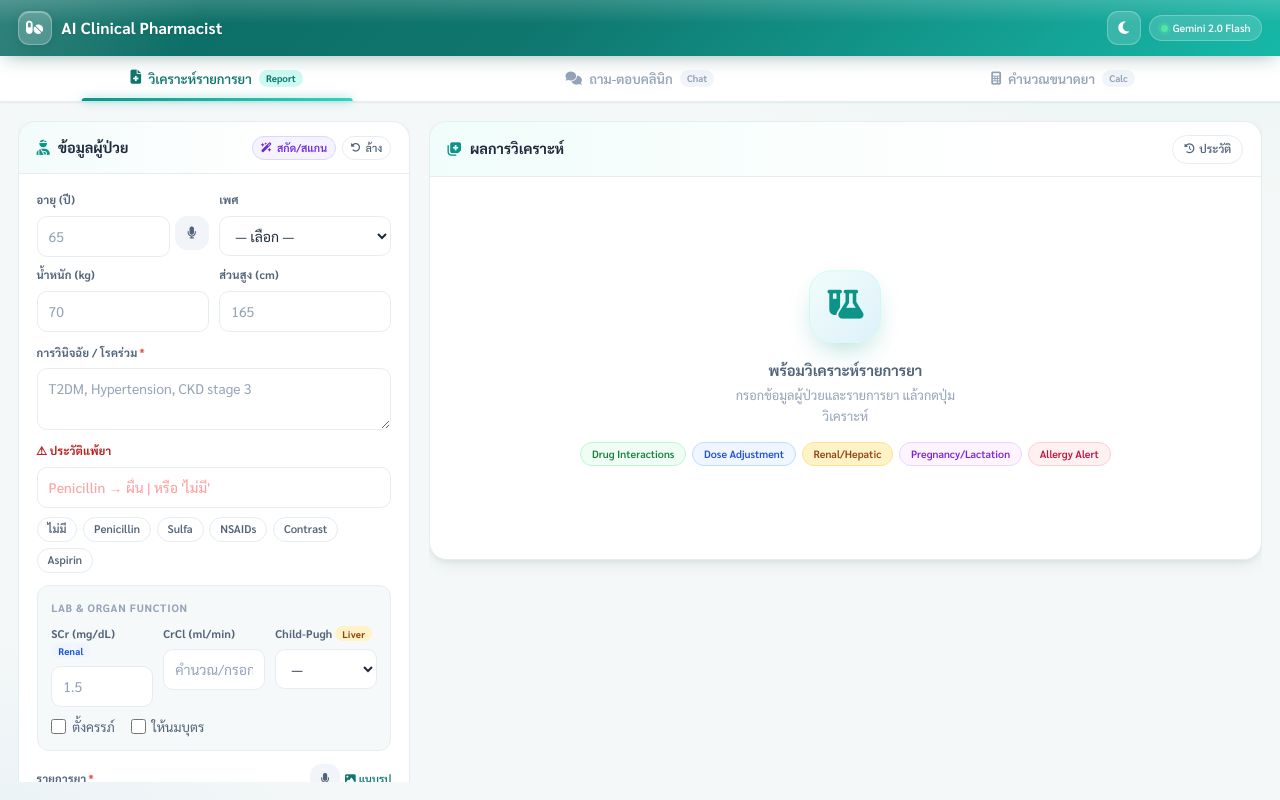
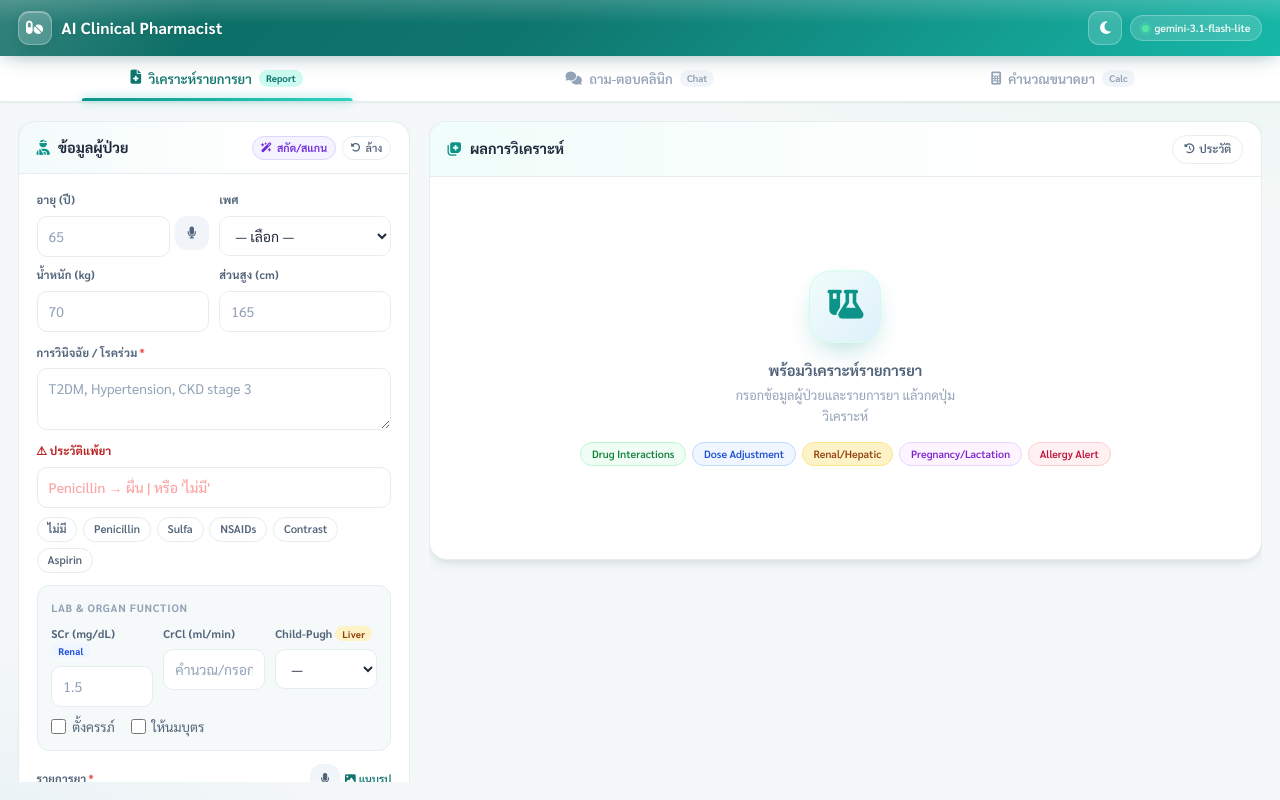
Before and after one commit to zzakashazz/new-clinical-test, a plain HTML site: page Index.html in a window 1280 px wide. Drawn offline with nearby package versions, Linux system fonts and the light colour scheme.

Commit message:
Update model name from 'Gemini 2.0 Flash' to 'gemini-3.1-flash-lite'

```diff
--- a/Index.html
+++ b/Index.html
@@ -430,7 +430,7 @@ select.inp{cursor:pointer}
     <button class="dm-btn" id="dmBtn" onclick="toggleDarkMode()" title="สลับ Dark / Light Mode">
       <i class="fa-solid fa-moon" id="dmIcon"></i>
     </button>
-    <div class="model-pill"><span class="pdot"></span>Gemini 2.0 Flash</div>
+    <div class="model-pill"><span class="pdot"></span>gemini-3.1-flash-lite</div>
   </div>
 </header>
 
```
